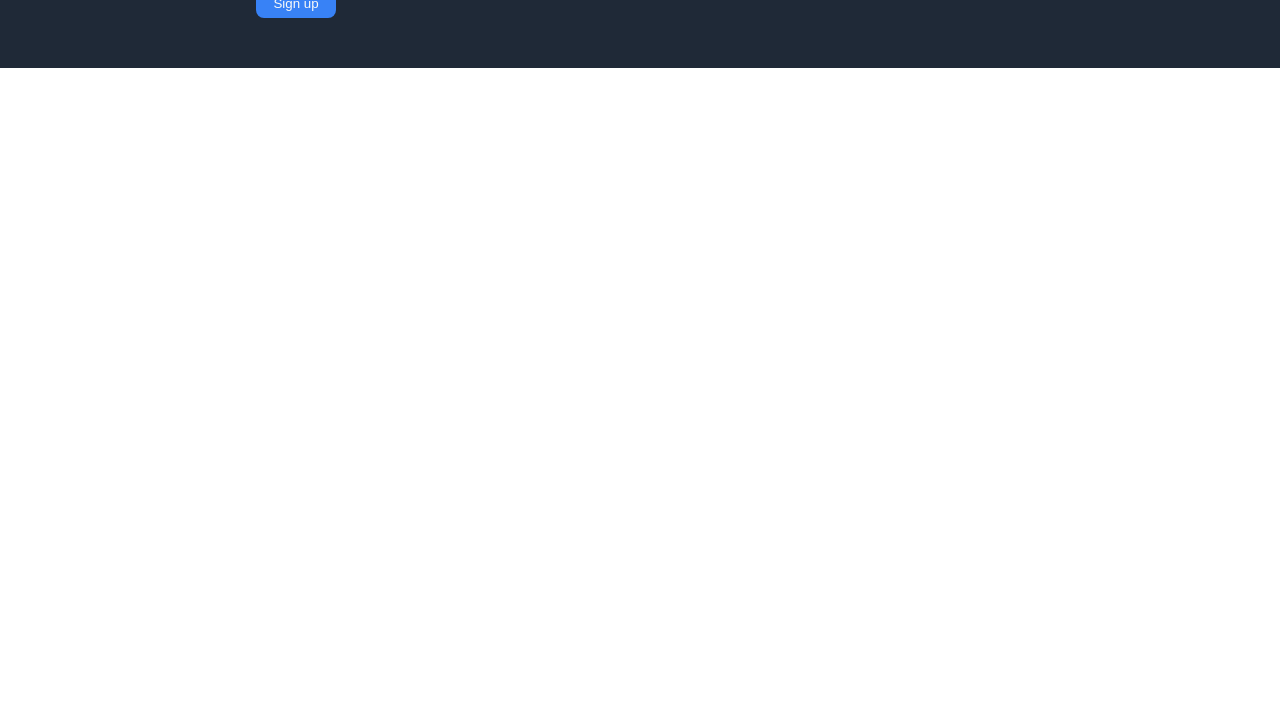
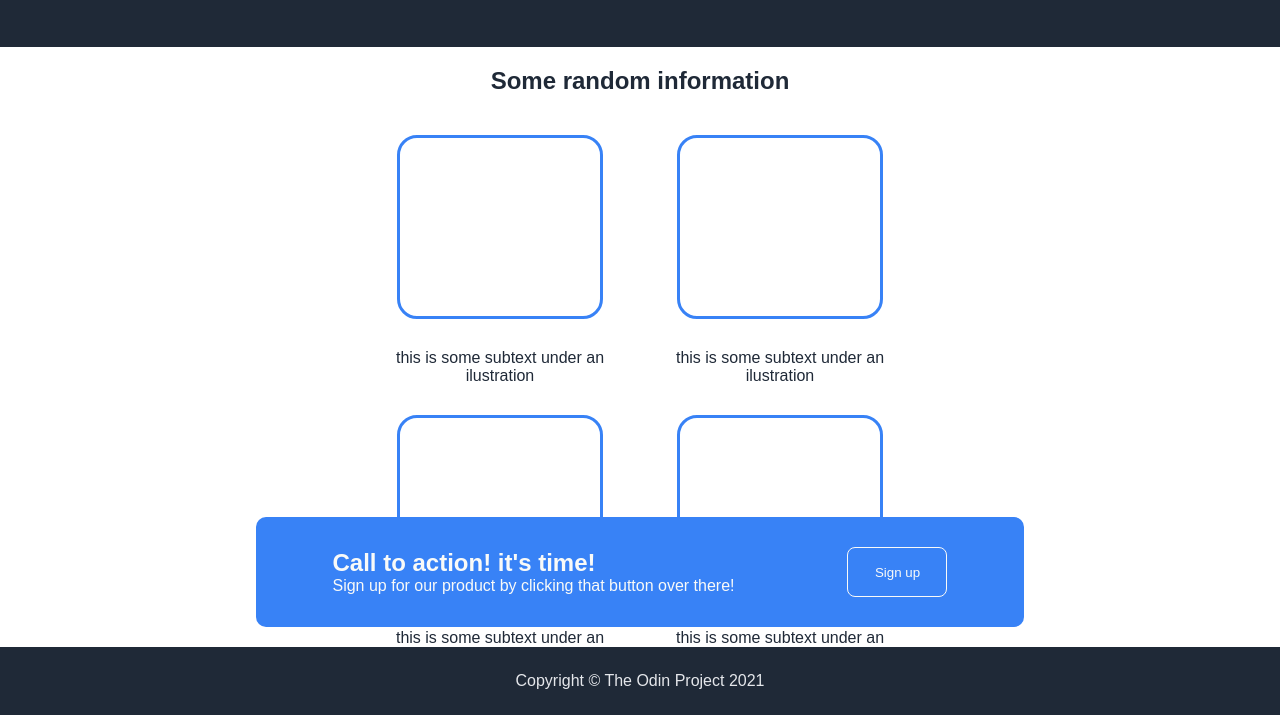
Before and after one commit to JustNormalProgrammer/Odin-page, a plain HTML site: page index.html in a window 1280 px wide. Shown: the part 386-1101 px from the top of the page. Before the commit the page ends 800 px from the top, so only its background shows below. Drawn offline with Linux system fonts and the light colour scheme.

Commit message:
Improve layout of the header, add main body, aside and a footer

```diff
--- a/index.html
+++ b/index.html
@@ -1,11 +1,13 @@
 <!DOCTYPE html>
 <html lang="en">
+
 <head>
     <meta charset="UTF-8">
     <meta name="viewport" content="width=device-width, initial-scale=1.0">
     <title>Landing page!</title>
     <link rel="stylesheet" href="styles.css">
 </head>
+
 <body>
     <header>
         <nav>
@@ -20,32 +22,52 @@
             <div class="container header-text">
                 <h1>This website is awesome</h1>
                 <p>Lorem ipsum dolor sit amet,
-                consectetur adipisicing elit.
-                Quo consequatur consequuntur,
-                autem dolores fugit nesciunt
-                quasi vitae nulla harum ratione?</p>
+                    consectetur adipisicing elit.
+                    Quo consequatur consequuntur,
+                    autem dolores fugit nesciunt
+                    quasi vitae nulla harum ratione?</p>
                 <button>Sign up</button>
             </div>
             <div class="placeholder">Placeholder</div>
         </div>
     </header>
     <main>
-        <section>
-            <article></article>
-            <article></article>
-            <article></article>
-            <article></article>
+        <h2 class="card-list-info">Some random information</h2>
+        <section class="card-list">
+            <article class="card-container">
+                <div class="card"></div>
+                <div class="card-info">this is some subtext under an ilustration</div>
+            </article>
+            <article class="card-container">
+                <div class="card"></div>
+                <div class="card-info">this is some subtext under an ilustration</div>
+            </article>
+            <article class="card-container">
+                <div class="card"></div>
+                <div class="card-info">this is some subtext under an ilustration</div>
+            </article>
+            <article class="card-container">
+                <div class="card"></div>
+                <div class="card-info">this is some subtext under an ilustration</div>
+            </article>
         </section>
-        <section>
+        <section class="quote-section">
+                <div class="quote">
 
+                </div>
         </section>
     </main>
     <aside>
-
+        <div class="aside-text">
+            <h2>Call to action! it's time!</h2>
+            <p>Sign up for our product by clicking that button over there!</p>
+        </div>
+        <button>Sign up</button>
     </aside>
     <footer>
-
+        Copyright &#169; The Odin Project 2021
     </footer>
 
 </body>
+
 </html>
--- a/styles.css
+++ b/styles.css
@@ -2,12 +2,12 @@ body{
     font-family: sans-serif;
     margin: 0;
     height: 100vh;
-    overflow: hidden;
+    width: 100vw;
     display: flex;
     flex-direction: column;
     min-width: 800px;
 }
-p, h1, button {
+p, h1,h2, button {
     margin: 0;
 }
 header{
@@ -22,7 +22,7 @@ header{
     color: #e5e7eb;
     font-size: 18px;
 }
-.footer,.sub-header, nav{
+.card-list,.footer,.sub-header, nav, .card-list-info, .aside-container{
     padding: 20px 20vw;
 }
 
@@ -35,7 +35,6 @@ nav ul{
     width: 20vw;
     list-style: none;
     margin: 0;
-    padding: 20px;
     display: flex;
     justify-content: space-between;
     gap: 16px;
@@ -66,6 +65,7 @@ nav{
 }
 .sub-header{
     display: flex;
+    justify-content: space-between;
     gap: 60px;
     margin: 30px auto;
 }
@@ -75,3 +75,74 @@ nav{
     gap: 10px;
     width: 600px;
 }
+main{
+    display: flex;
+    flex-direction: column;
+    height: 50vh;
+    margin-bottom: 50px;
+}
+.card-list-info{
+    text-align: center;
+    font-weight: 36px;
+    font-weight: 900;
+    color: #1f2937;
+
+}
+.card{
+    border: 3px solid #3882f6;
+    width: 200px;
+    height: 200px;
+    border-radius: 20px;
+}
+.card-list{
+    display: flex;
+    justify-content: center;
+    align-items: center;
+    flex-wrap: wrap;
+    gap: 30px;
+}
+.card-container{
+    width: 250px;
+    height: 250px;
+    display: flex;
+    flex-direction: column;
+    gap: 30px;
+    align-items: center;
+
+}
+.card-info{
+    color:#1f2937;
+    text-align: center;;
+}
+.quote-section{
+    background-color: #e5e7eb;
+}
+aside{
+    margin-top: auto;
+    background-color: #3882f6;
+    display: flex;
+    justify-content: space-around;
+    align-items: center;
+    height: 70px;
+    padding: 30px 20px;
+    margin: 20px 20vw;
+    border-radius: 10px;
+}
+.aside-text{
+    color: #f9faf8;
+}
+aside button{
+    width: 100px;
+    height: 50px;
+    color: #f9faf8;
+    border: 1px solid #f9faf8;
+    background-color: #3882f6;
+    padding: 0 25px;
+    border-radius: 8px;
+}
+footer{
+    background-color: #1f2937;
+    padding: 25px;
+    text-align: center;
+    color: #e5e7eb;
+}
```
